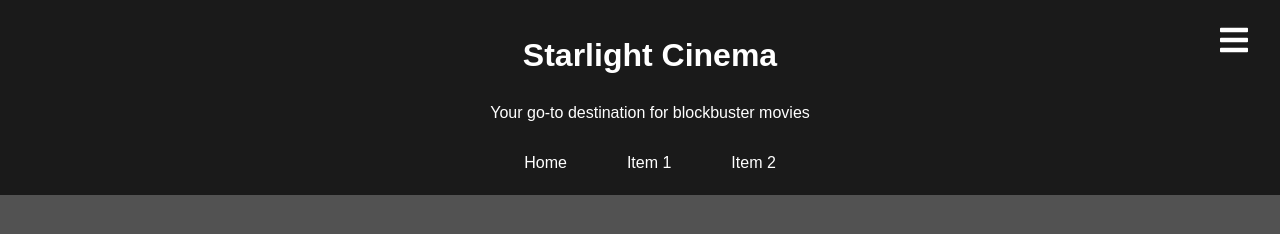
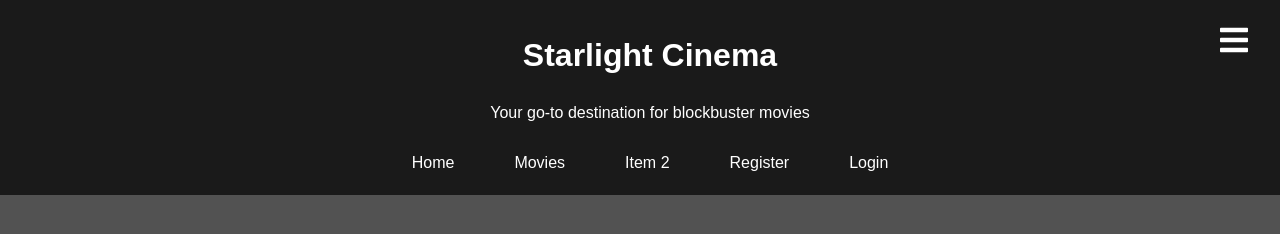
Before and after one commit to Hedge4/Homework-3-INFOB2WT-, a plain HTML site: page Client/index.html in a window 1280 px wide. Drawn offline with Linux system fonts and the light colour scheme.

Commit message:
links added

```diff
--- a/Client/index.html
+++ b/Client/index.html
@@ -28,8 +28,10 @@
     <p>Your go-to destination for blockbuster movies</p>
     <nav>
       <a href="#">Home</a>
-      <a href="#">Item 1</a>
+      <a href="#">Movies</a>
       <a href="#">Item 2</a>
+      <a href="#">Register</a>
+      <a href="#">Login</a>
     </nav>
   </header>
   <div class="expand-icon">
```
